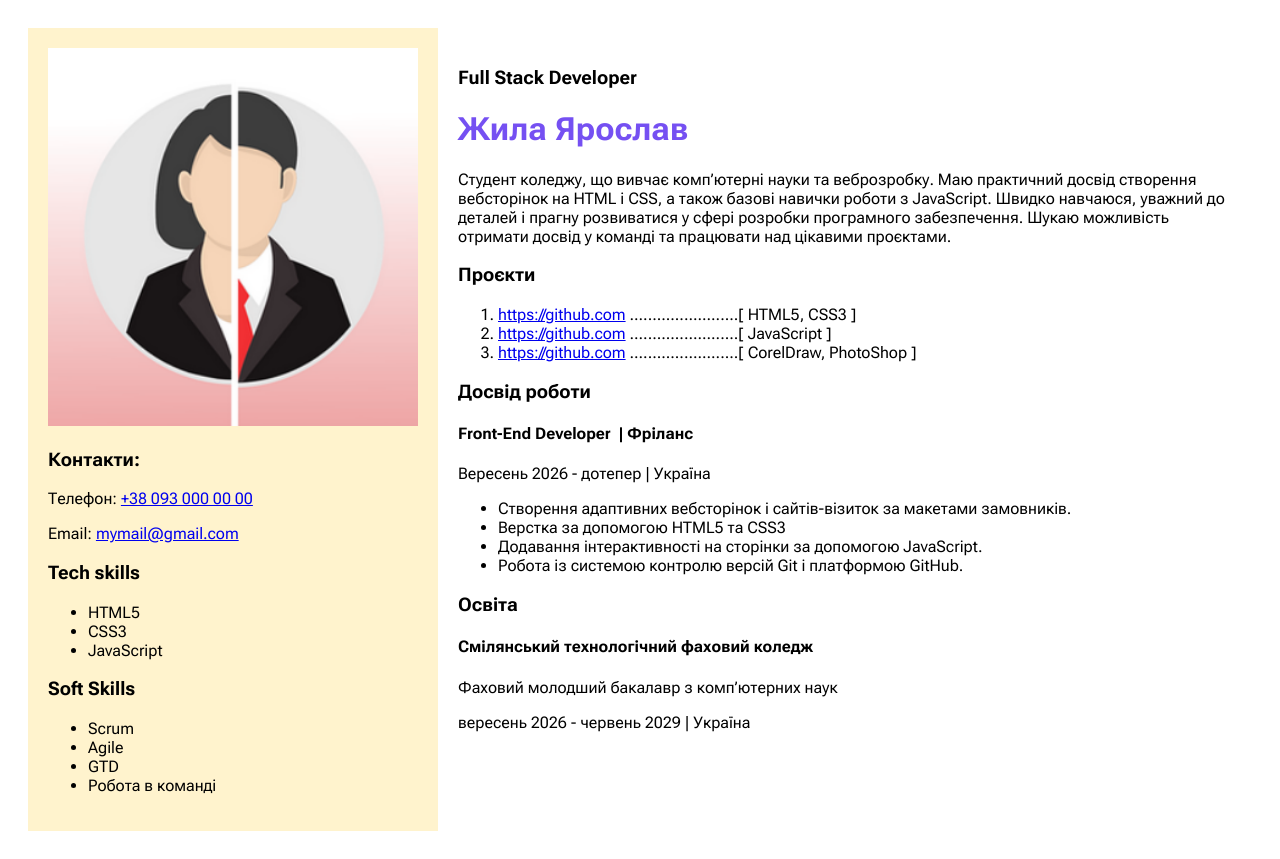
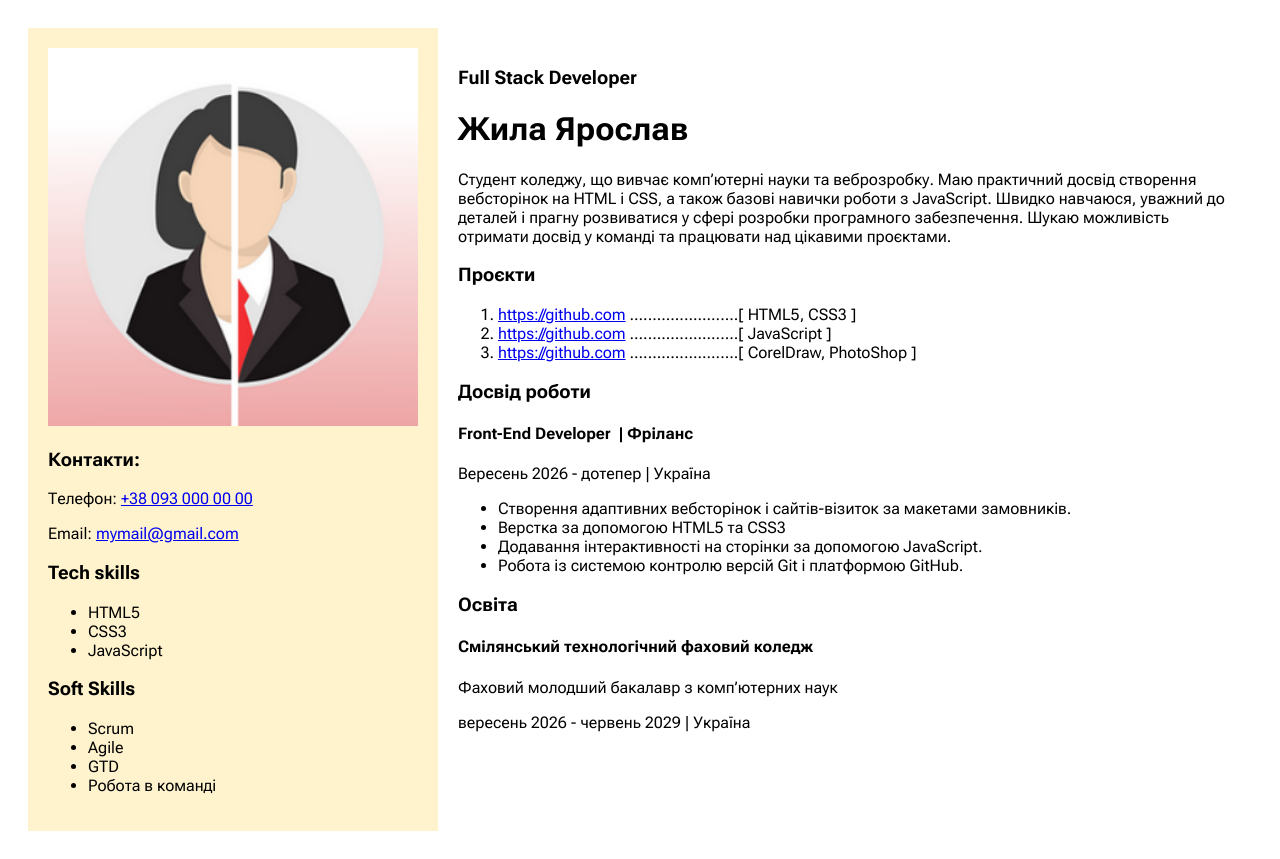
Before and after one commit to xzxzxzx-a11y/my-resume, a plain HTML site: page index.html in a window 1280 px wide. Drawn offline with Linux system fonts and the light colour scheme.

Commit message:
Update index.html

```diff
--- a/index.html
+++ b/index.html
@@ -18,9 +18,6 @@
             }
             div{
                 padding: 20px;
-            }
-            h1{
-                color: #7550f2;
             }
         </style>
     </head>
```
